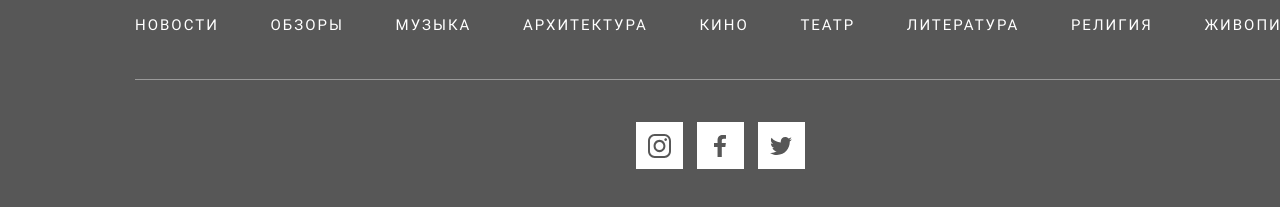
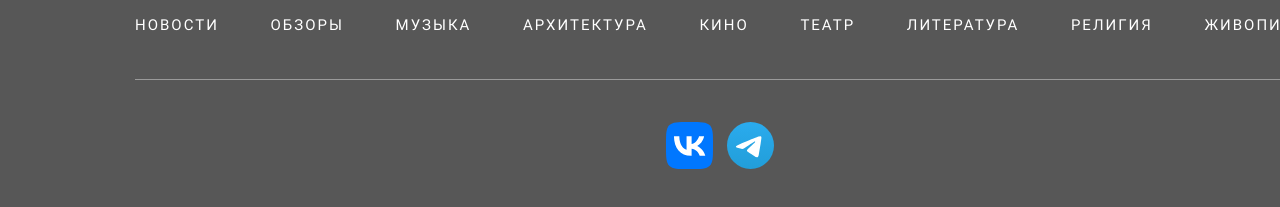
Before and after one commit to Slider540/Culture_News, a plain HTML site: page index.html in a window 1280 px wide. Shown: the part 1837-2044 px from the top of the page. Drawn offline with Linux system fonts and the light colour scheme.

Commit message:
Social links changed

```diff
--- a/css/style.css
+++ b/css/style.css
@@ -384,7 +384,8 @@ ol {
   display: flex;
   -ms-flex-wrap: wrap;
       flex-wrap: wrap;
-  width: 169px;
+  /* width: 169px; */
+  width: 108px;
   margin: 0 auto;
   justify-content: space-between;
 }
@@ -394,12 +395,22 @@ ol {
   width: 47px;
   height: 47px;
   font-size: 0;
-  background-color: #ffffff;
+  /* background-color: #ffffff; */
   background-repeat: no-repeat;
   background-position: center;
 }
 
-.social-list-link-inst {
+.social-list-link-vk {
+  background-image: url("../img/vk-logo.svg");
+  background-size: cover;
+}
+
+.social-list-link-tg {
+  background-image: url("../img/tg-logo.svg");
+  background-size: cover;
+}
+
+/* .social-list-link-inst {
   background-image: url("../img/instagram-icon.svg");
 }
 
@@ -409,4 +420,4 @@ ol {
 
 .social-list-link-tw {
   background-image: url("../img/twitter-icon.svg");
-}
+} */
--- a/index.html
+++ b/index.html
@@ -117,14 +117,16 @@
             </ul>
             <ul class="social-list">
                 <li class="social-item">
-                    <a class="social-list-link social-list-link-inst" href="#">Instagram</a>
+                    <a class="social-list-link social-list-link-vk" href="#">Vkontakte</a>
+                    <!-- <a class="social-list-link social-list-link-inst" href="#">Instagram</a> -->
                 </li>
                 <li class="social-item">
-                    <a class="social-list-link social-list-link-fb" href="#">Facebook</a>
+                    <a class="social-list-link social-list-link-tg" href="#">Telegram</a>
+                    <!-- <a class="social-list-link social-list-link-fb" href="#">Facebook</a> -->
                 </li>
-                <li class="social-item">
+                <!-- <li class="social-item">
                     <a class="social-list-link social-list-link-tw" href="#">Twitter</a>
-                </li>
+                </li> -->
             </ul>
         </div>
     </footer>
```
Also changed, not shown: img/tg-logo.svg (added), img/vk-logo.svg (added).
